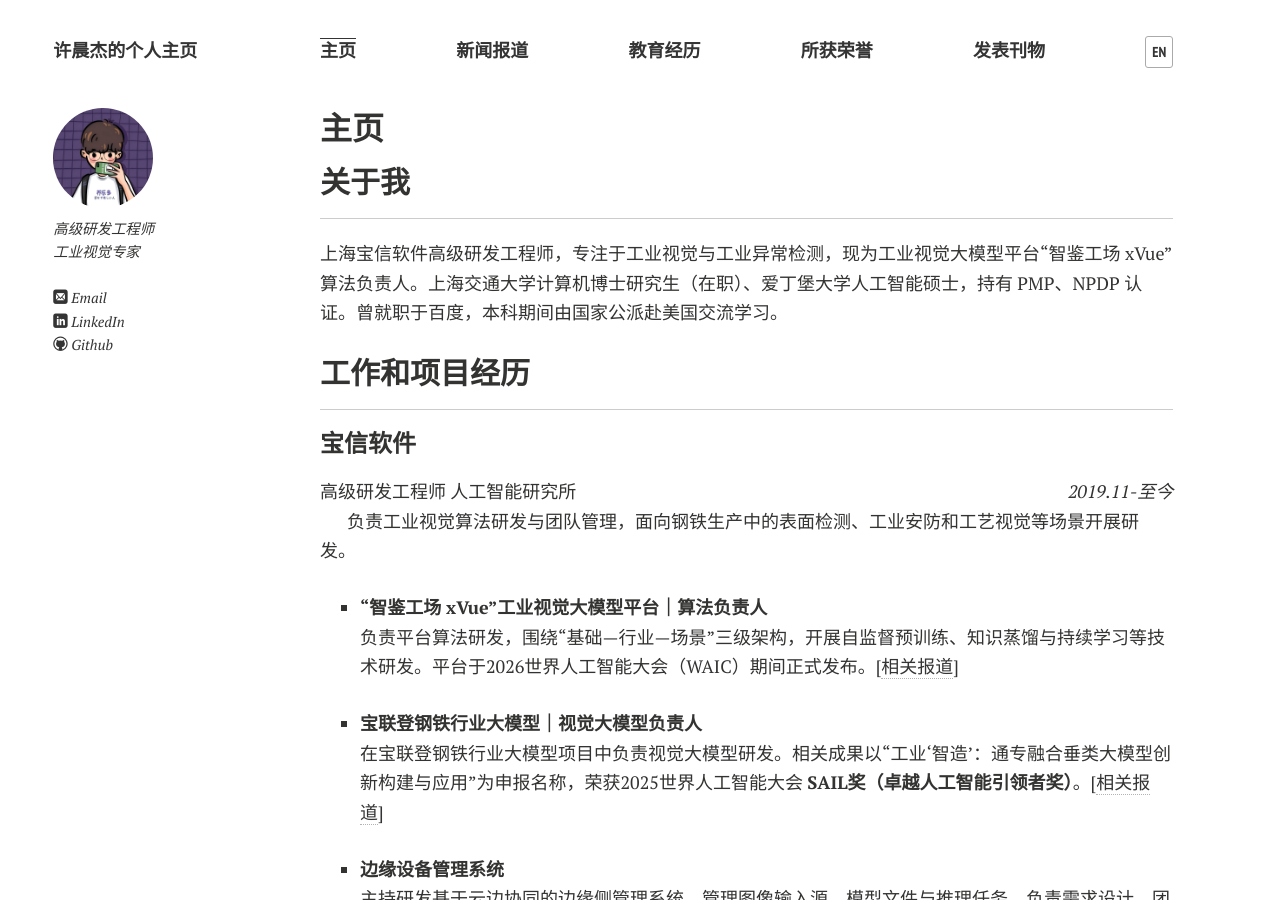
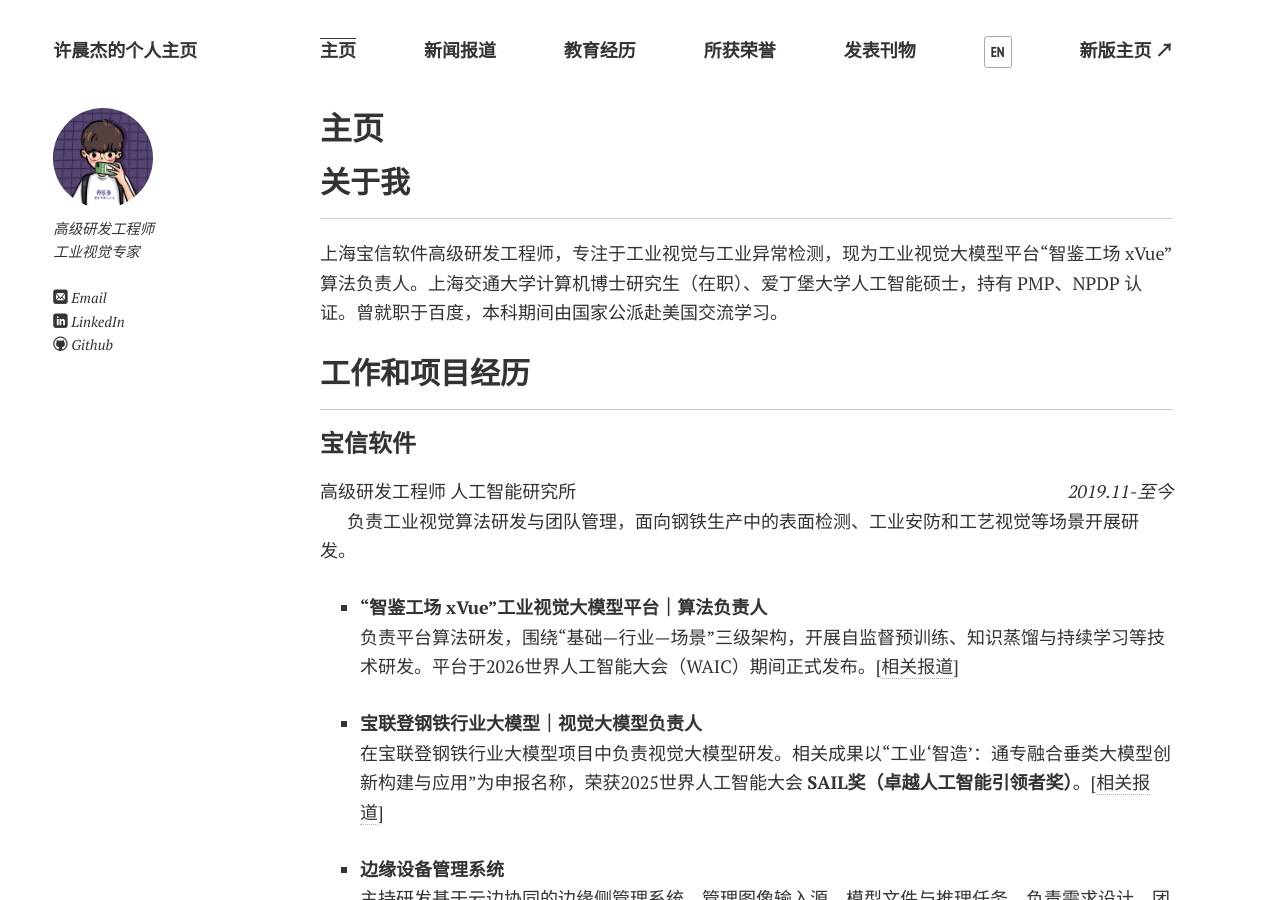
Before and after one commit to ChenjieXu/ChenjieXu.github.io, a Jekyll site: the page built from index.md, in a window 1280 px wide and 900 px high. Built offline with Jekyll 4.4.1, drawn with Linux system fonts in a browser that asks for light colours; nearby versions of some CDN libraries.

Commit message:
Keep both personal websites easy to reach
Constraint: Preserve the classic site and its bilingual navigation.
Confidence: high
Scope-risk: narrow
Tested: Rendered all ten Chinese and English pages; checked switch URLs and desktop navigation.

```diff
--- a/_data/locales.yml
+++ b/_data/locales.yml
@@ -8,6 +8,8 @@
   switch_text: EN
   switch_label: 切换到英文
   navigation_label: 主导航
+  new_site_text: 新版主页
+  new_site_label: 切换到新版个人网站
   company_honors: 公司荣誉
   competitions: 竞赛奖项
   date: 时间
@@ -34,6 +36,8 @@
   switch_text: 中文
   switch_label: Switch to Chinese
   navigation_label: Main navigation
+  new_site_text: New website
+  new_site_label: Switch to the new personal website
   company_honors: Company Honors
   competitions: Competition Awards
   date: Date
--- a/_includes/navigation.html
+++ b/_includes/navigation.html
@@ -23,6 +23,7 @@
             <li><a href="{{ site.url }}{{ link_url }}" {% if current_url == link_url %}class="top-navigation-current" aria-current="page"{% endif %}>{% if lang == 'en' %}{{ link.title_en }}{% else %}{{ link.title }}{% endif %}</a></li>
 		        {% endfor %}
             <li class="language-switch"><a href="{{ site.url }}{{ alternate_path }}" lang="{{ alternate_lang }}" hreflang="{{ alternate_lang }}" aria-label="{{ ui.switch_label }}">{{ ui.switch_text }}</a></li>
+            <li class="site-switch"><a href="https://xuchenjie.xiaolaohu.space/" aria-label="{{ ui.new_site_label }}">{{ ui.new_site_text }} <span aria-hidden="true">↗</span></a></li>
 		    </ul>
 		</nav>
 	</div><!-- /.top-navigation -->
```
